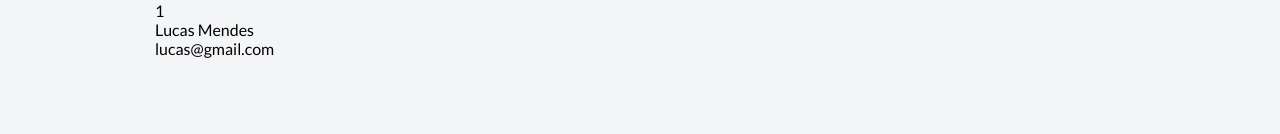
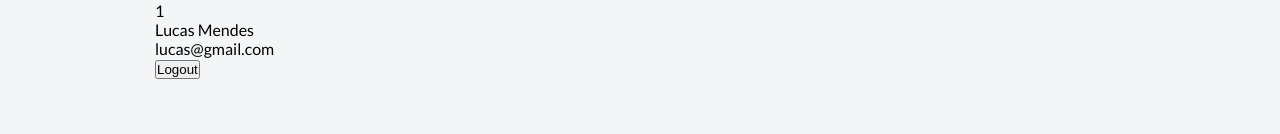
Before and after one commit to lucasmls/react-studies, a React (Create React App) app in the folder level-2-react/: page / in a window 1280 px wide. Shown: the part 166-300 px from the top of the page. Built offline with nearby package versions, Linux system fonts and the light colour scheme.

Commit message:
[level-2-react] - Demonstração de como alterar o estado utilizando a Context API

```diff
--- a/level-2-react/src/Providers/UserProvider.js
+++ b/level-2-react/src/Providers/UserProvider.js
@@ -9,11 +9,14 @@ export default class UserProvider extends Component {
     email: "lucas@gmail.com"
   };
 
+  logout = () => this.setState({ id: null, name: "", email: "" });
+
   render() {
     return (
       <UserContext.Provider
         value={{
-          user: this.state
+          user: this.state,
+          logout: this.logout
         }}
       >
         {this.props.children}
--- a/level-2-react/src/components/User/User.js
+++ b/level-2-react/src/components/User/User.js
@@ -9,6 +9,8 @@ const User = () => (
         <p>{context.user.id}</p>
         <p>{context.user.name}</p>
         <p>{context.user.email}</p>
+
+        <button onClick={context.logout}>Logout</button>
       </div>
     )}
   </UserContext.Consumer>
```
